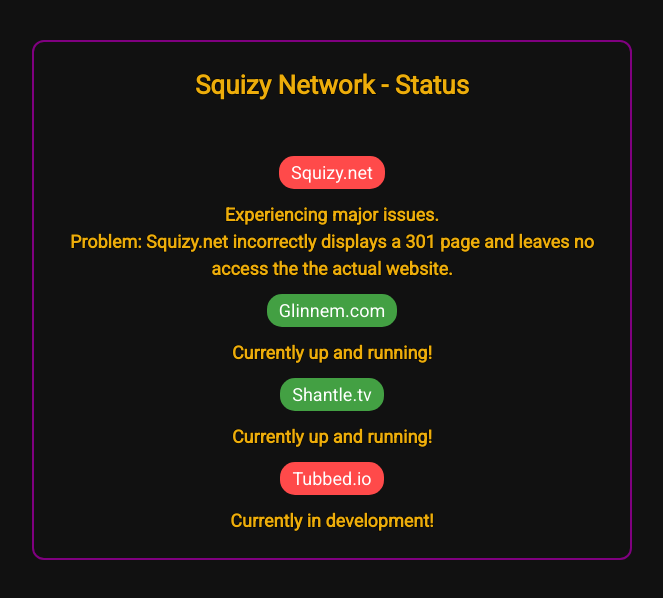
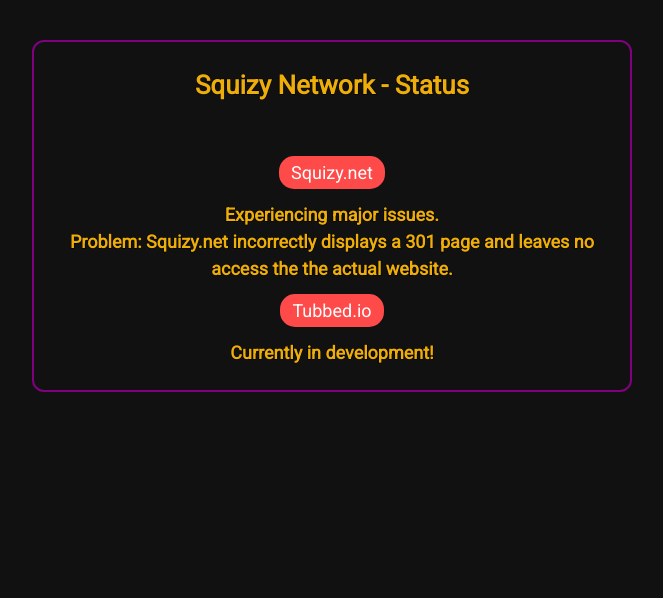
Before and after one commit to Druidwastaken/status.druidcdp.net, a plain HTML site: page index.html in a window 1280 px wide. Shown: the whole page, without its empty margins (308-971 px from the left). Drawn offline with Linux system fonts and the light colour scheme.

Commit message:
Update index.html

```diff
--- a/index.html
+++ b/index.html
@@ -126,22 +126,6 @@
         Problem: Squizy.net incorrectly displays a 301 page and leaves no access the the actual website.
       </p>
 
-      <div class="transbox">
-        <p>Glinnem.com</p>
-      </div>
-
-      <p class="issue">
-        Currently up and running!<br>
-      </p>
-
-      <div class="transbox">
-        <p>Shantle.tv</p>
-      </div>
-
-      <p class="issue">
-        Currently up and running!<br>
-      </p>
-
       <div class="transbox" style="background-color: #ff4a4a;">
   <p>Tubbed.io</p>
 </div>
```
